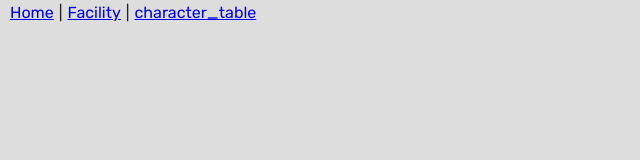
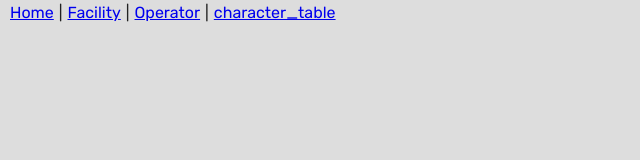
Before and after one commit to BryghtShadow/bryghtshadow.github.io, a plain HTML site: page akchar.html in a window 1280 px wide. Shown: the whole page, without its empty margins (0-640 px from the left). Drawn offline with Linux system fonts and the light colour scheme; no server answers.

Commit message:
dynamic nav

```diff
--- a/akchar.html
+++ b/akchar.html
@@ -2,17 +2,11 @@
   <head>
     <meta charset="UTF-8">
     <link href="main.css" rel="stylesheet" />
-    <script src="main.js"></script>
   </head>
   <body>
-    <nav>
-      <ul class="hlist">
-        <li><a href="/">Home</a></li>
-        <li><a href="/facility.html">Facility</a></li>
-        <li><a href="/akchar.html">character_table</a></li>
-      </ul>
-    </nav>
+    <nav></nav>
     <main id="app"></main>
+    <script src="main.js"></script>
     <script>
       (() => {
         let app = document.getElementById("app");
--- a/main.js
+++ b/main.js
@@ -1,3 +1,24 @@
+(() => {
+  let hlist = [
+      { href: '/', text: 'Home' },
+      { href: '/facility.html', text: 'Facility' },
+      { href: '/operator.html', text: 'Operator' },
+      { href: '/akchar.html', text: 'character_table' },
+  ];
+  let nav = document.querySelector('nav');
+  let ul = document.createElement('ul');
+  ul.className = 'hlist';
+  for (var { href, text } of hlist) {
+      let li = document.createElement('li');
+      let a = document.createElement('a');
+      a.href = href;
+      a.textContent = text;
+      li.appendChild(a);
+      ul.appendChild(li);
+  }
+  nav.append(ul);
+})();
+
 async function getJson(filename) {
   let url = `https://raw.githubusercontent.com/Kengxxiao/ArknightsGameData_YoStar/refs/heads/main/en_US/gamedata/excel/${filename}.json`
   let resp = await fetch(url)
```
Also changed, not shown: facility.html (+2 -8 lines), index.html (+2 -8 lines).
